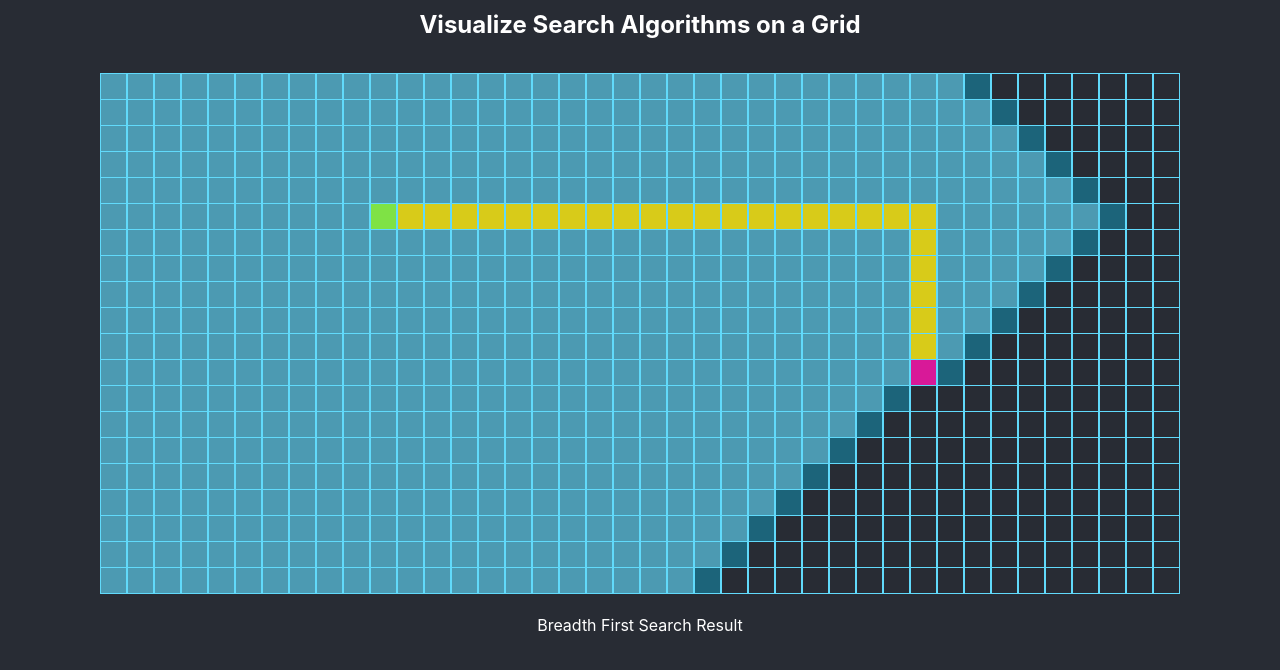
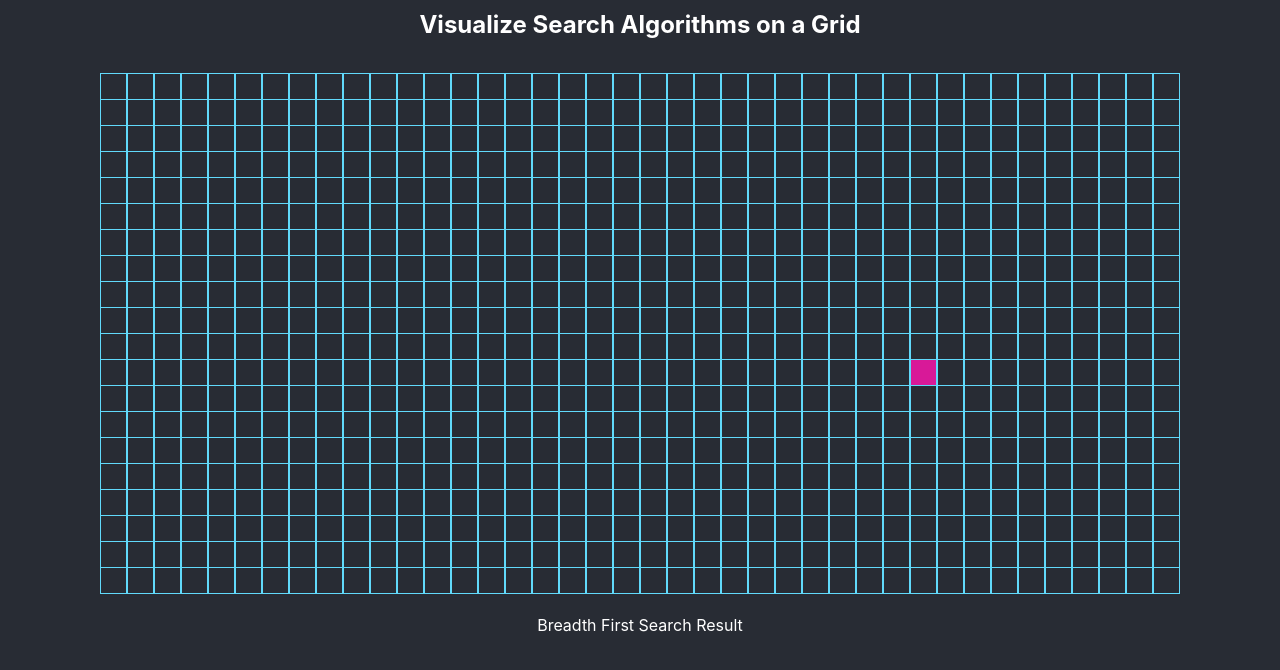
Before and after one commit to efrees/graph-search-visualizer, a React (Create React App) app: page / in a window 1280 px wide. Shown: the top 670 px of the page. Built offline with nearby package versions, Linux system fonts and the light colour scheme.

Commit message:
Set start node on click and animate search steps

```diff
--- a/src/App.tsx
+++ b/src/App.tsx
@@ -1,16 +1,42 @@
 import React from 'react';
 import './App.css';
 import { Grid } from './grid/Grid';
-import { GridNode, BreadthFirstSearch } from './algorithms';
+import { GridNode, BreadthFirstSearch, SearchSnapshot } from './algorithms';
 
-function App() {
-    const searchHistory = [];
-    const searchAlgorithm = new BreadthFirstSearch(snapshot => searchHistory.push(snapshot));
-    const startNode: GridNode = [10, 5];
-    const targetNode: GridNode = [30, 11];
+interface AppState {
+    searchHistory: SearchSnapshot<GridNode>[];
+    currentSnapshot: SearchSnapshot<GridNode>;
+    startNode: GridNode;
+    targetNode: GridNode;
+}
 
-    const finalState = searchAlgorithm.search(startNode, targetNode);
+function initialSearchState(): SearchSnapshot<GridNode> {
+    return {
+        start: [-1, -1],
+        visitedNodes: [],
+        frontierNodes: []
+    };
+}
 
+export class App extends React.Component<any, AppState>  {
+    private animationTimeoutId: NodeJS.Timeout | undefined;
+
+    constructor(props: any) {
+        super(props);
+        this.state = {
+            searchHistory: [],
+            currentSnapshot: initialSearchState(),
+            startNode: [0, 0],
+            targetNode: [30, 11]
+        }
+    }
+
+    componentWillUnmount() {
+        this.cancelAnimation();
+    }
+
+    render(): JSX.Element {
+        console.log('rendering');
         return (
             <div className="App">
                 <header className="App-header">
@@ -19,11 +45,59 @@ function App() {
                 </h2>
                 </header>
                 <div className="App-content">
-                <Grid width={40} height={20} target={targetNode} searchState={finalState} />
+                    <Grid width={40} height={20}
+                        target={this.state.targetNode}
+                        searchState={this.state.currentSnapshot}
+                        cellClicked={cell => this.handleCellClicked(cell)}
+                    />
                 </div>
                 <p className="App-message">Breadth First Search Result</p>
             </div>
         );
     }
 
+    private handleCellClicked(cell: GridNode): void {
+        this.setState({
+            startNode: cell
+        }, () => this.runSearchWithAnimation());
+    }
+
+    private runSearchWithAnimation() {
+        this.cancelAnimation();
+        this.runSearchAlgorithm();
+        this.animateSearchHistory();
+    }
+
+    private runSearchAlgorithm() {
+        const searchHistory: SearchSnapshot<GridNode>[] = [];
+        const searchAlgorithm = new BreadthFirstSearch(snapshot => searchHistory.push(snapshot));
+
+        const finalState = searchAlgorithm.search(this.state.startNode, this.state.targetNode);
+        this.setState({
+            searchHistory: searchHistory.concat([finalState])
+        });
+    }
+
+    private animateSearchHistory(): void {
+        this.animationTimeoutId = setTimeout(() => {
+            const searchHistory = this.state.searchHistory;
+            if (searchHistory.length > 0) {
+                const nextStep = searchHistory[0];
+                this.setState({
+                    currentSnapshot: nextStep,
+                    searchHistory: searchHistory.slice(1, searchHistory.length)
+                })
+
+                this.animateSearchHistory();
+            }
+        }, 20);
+    }
+
+    private cancelAnimation() {
+        if (this.animationTimeoutId) {
+            clearTimeout(this.animationTimeoutId);
+        }
+    }
+}
+
 export default App;
--- a/src/algorithms/breadth-first-search.ts
+++ b/src/algorithms/breadth-first-search.ts
@@ -49,8 +49,8 @@ export class BreadthFirstSearch extends SearchAlgorithm {
         const curNode = current.node;
         return [
             { node: [curNode[0] - 1, curNode[1]], previous: current },
+            { node: [curNode[0], curNode[1] - 1], previous: current },
             { node: [curNode[0] + 1, curNode[1]], previous: current },
-            { node: [curNode[0], curNode[1] - 1], previous: current },
             { node: [curNode[0], curNode[1] + 1], previous: current }
         ]
     }
--- a/src/grid/Grid.tsx
+++ b/src/grid/Grid.tsx
@@ -14,8 +14,9 @@ export enum CellType {
 export interface GridParams {
     width: number;
     height: number;
-    target: [number, number];
-    searchState: SearchSnapshot<GridNode> | CompletedSearch<GridNode>;
+    target: GridNode;
+    searchState: SearchSnapshot<GridNode>;
+    cellClicked: (cell: GridNode) => void;
 }
 
 export interface GridState {
@@ -37,13 +38,11 @@ function GridCell(props: GridCellParams): JSX.Element {
 export class Grid extends React.Component<GridParams, GridState> {
     constructor(props: GridParams) {
         super(props);
-        this.state = {
-            cells: this.generateGridArrays(props.searchState)
-        }
     }
 
     render(): JSX.Element {
-        const gridElements = this.mapToCellElements(this.state.cells);
+        const cells = this.generateGridArrays(this.props.searchState);
+        const gridElements = this.mapToCellElements(cells);
         return (
             <div className="Grid">
                 {gridElements}
@@ -51,7 +50,7 @@ export class Grid extends React.Component<GridParams, GridState> {
         );
     }
 
-    private generateGridArrays(searchState: SearchSnapshot<GridNode> | CompletedSearch<GridNode>) {
+    private generateGridArrays(searchState: SearchSnapshot<GridNode>) {
         const tempGrid: CellType[][] = Array(this.props.height);
         for (let i = 0; i < tempGrid.length; i++) {
             tempGrid[i] = Array(this.props.width);
@@ -63,27 +62,29 @@ export class Grid extends React.Component<GridParams, GridState> {
         return tempGrid;
     }
 
-    private getTypeForNode(currentNode: GridNode, searchState: SearchSnapshot<GridNode> | CompletedSearch<GridNode>) {
-        let cellType = CellType.Default;
+    private getTypeForNode(currentNode: GridNode, searchState: SearchSnapshot<GridNode>): CellType {
         if (areGridNodesEqual(this.props.target, currentNode)) {
-            cellType = CellType.Finish;
+            return CellType.Finish;
         }
-        else if (areGridNodesEqual(searchState.start, currentNode)) {
-            cellType = CellType.Start;
+        if (!searchState) {
+            return CellType.Default;
         }
-        else if (this.isCompletedSearch(searchState) && searchState.resultingPath.some(node => areGridNodesEqual(node, currentNode))) {
-            cellType = CellType.Path;
+        if (areGridNodesEqual(searchState.start, currentNode)) {
+            return CellType.Start;
         }
-        else if (searchState.visitedNodes.some(node => areGridNodesEqual(node, currentNode))) {
-            cellType = CellType.Visited;
+        if (this.isCompletedSearch(searchState) && searchState.resultingPath.some(node => areGridNodesEqual(node, currentNode))) {
+            return CellType.Path;
         }
-        else if (searchState.frontierNodes.some(node => areGridNodesEqual(node, currentNode))) {
-            cellType = CellType.Frontier;
+        if (searchState.visitedNodes.some(node => areGridNodesEqual(node, currentNode))) {
+            return CellType.Visited;
         }
-        return cellType;
+        if (searchState.frontierNodes.some(node => areGridNodesEqual(node, currentNode))) {
+            return CellType.Frontier;
+        }
+        return CellType.Default;
     }
 
-    private isCompletedSearch(searchState: SearchSnapshot<GridNode> | CompletedSearch<GridNode>): searchState is CompletedSearch<GridNode> {
+    private isCompletedSearch(searchState: SearchSnapshot<GridNode>): searchState is CompletedSearch<GridNode> {
         return (searchState as CompletedSearch<GridNode>).isComplete;
     }
 
@@ -91,16 +92,9 @@ export class Grid extends React.Component<GridParams, GridState> {
         return grid.map((row, i) => {
             return (
                 <div className="GridRow" key={`row-${i}`}>
-                    {row.map((type, j) => (<GridCell key={`${i}-${j}`} type={type} onClick={() => this.cellClicked(i, j)} />))}
+                    {row.map((type, j) => (<GridCell key={`${i}-${j}`} type={type} onClick={() => this.props.cellClicked([j, i])} />))}
                 </div>
             );
         })
     }
-
-    private cellClicked(rowIndex: number, colIndex: number): void {
-        // const cells = this.state.cells.slice();
-        // cells[rowIndex] = cells[rowIndex].slice();
-        // cells[rowIndex][colIndex] = CellType.Visited;
-        // this.setState({ cells });
-    }
 }
```
Lines whose indentation alone changed are shown as unchanged.
